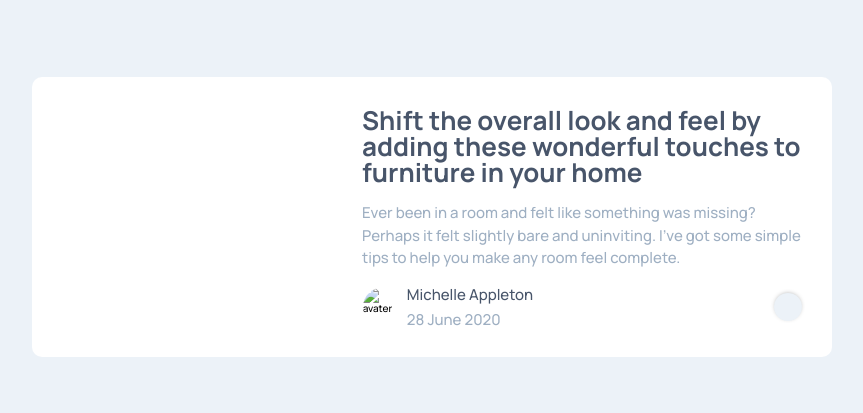
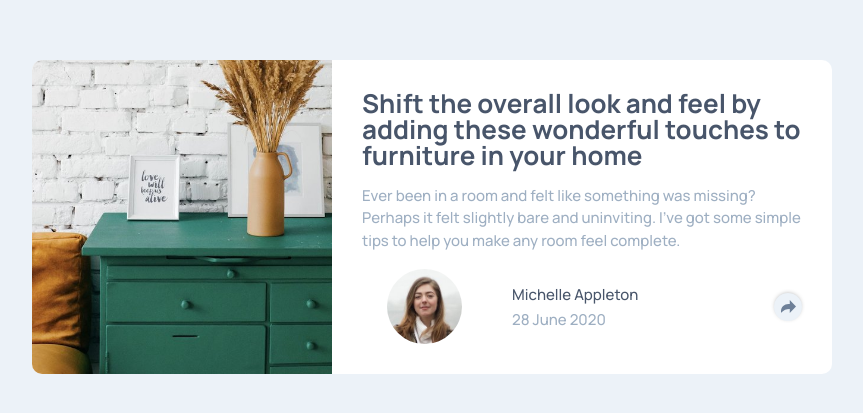
Before and after one commit to farzaddrh/article-component, a plain HTML site: page index.html in a window 1280 px wide. Shown: the part 183-596 px from the top of the page, without its empty margins (208-1071 px from the left). Drawn offline with Linux system fonts and the light colour scheme; the site is published under a folder, as on GitHub Pages, so addresses that start at the root find nothing.

Commit message:
final edit

```diff
--- a/index.html
+++ b/index.html
@@ -50,7 +50,7 @@
             <div class="profile">
               <!-- <div class="avatar"> -->
               <img
-                src="/images/avatar-michelle.jpg"
+                src="images/avatar-michelle.jpg"
                 alt="avater"
                 class="michelle"
               />
--- a/style.css
+++ b/style.css
@@ -49,7 +49,7 @@ body {
   align-self: stretch;
   border-radius: 1rem 0 0 1rem;
 
-  background-image: url("/images/drawers.jpg");
+  background-image: url("images/drawers.jpg");
   background-size: cover;
   /* background-position: right top; */
 }
@@ -114,7 +114,7 @@ body {
   border-radius: 50%;
   box-shadow: 0px -1px 5px -2px rgba(0, 0, 0, 0.43);
   padding: 1rem;
-  background-image: url("/images/icon-share.svg");
+  background-image: url("images/icon-share.svg");
   background-position: center center;
   background-size: auto;
   background-repeat: no-repeat;
```
